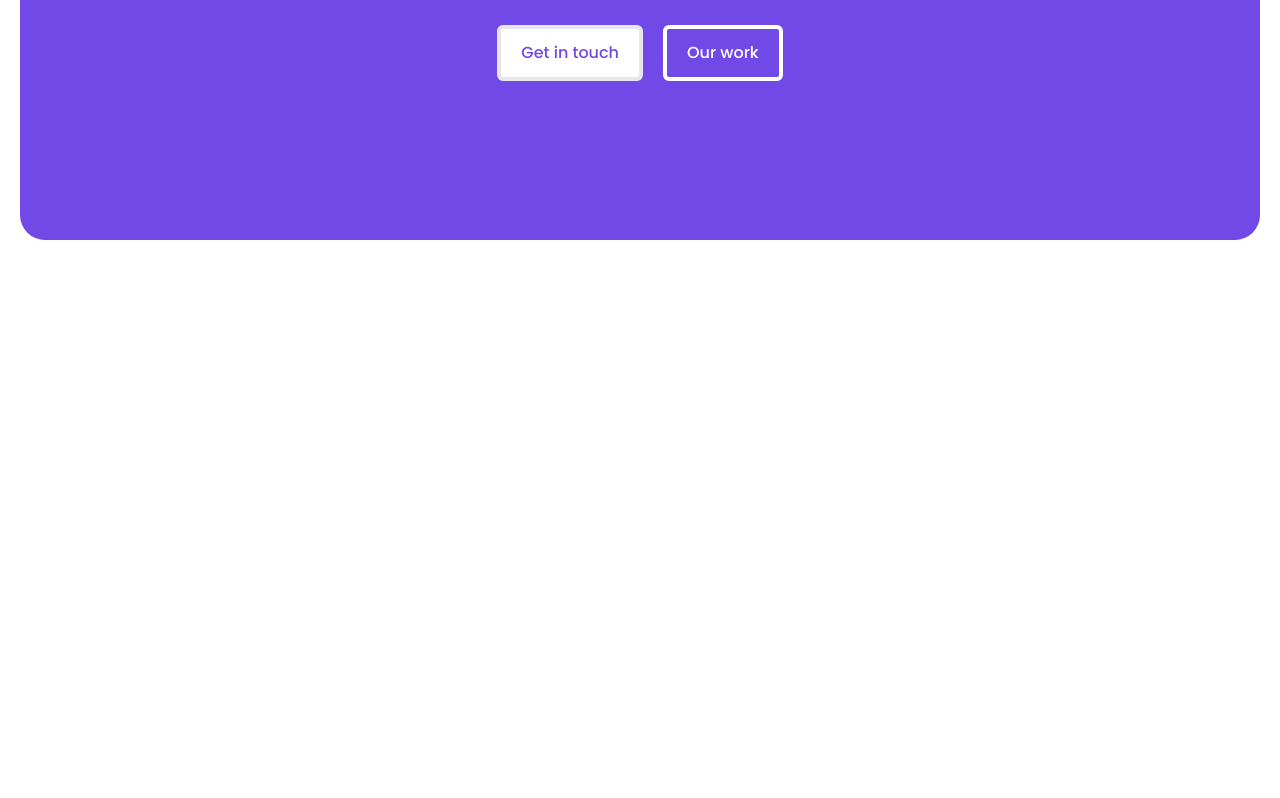
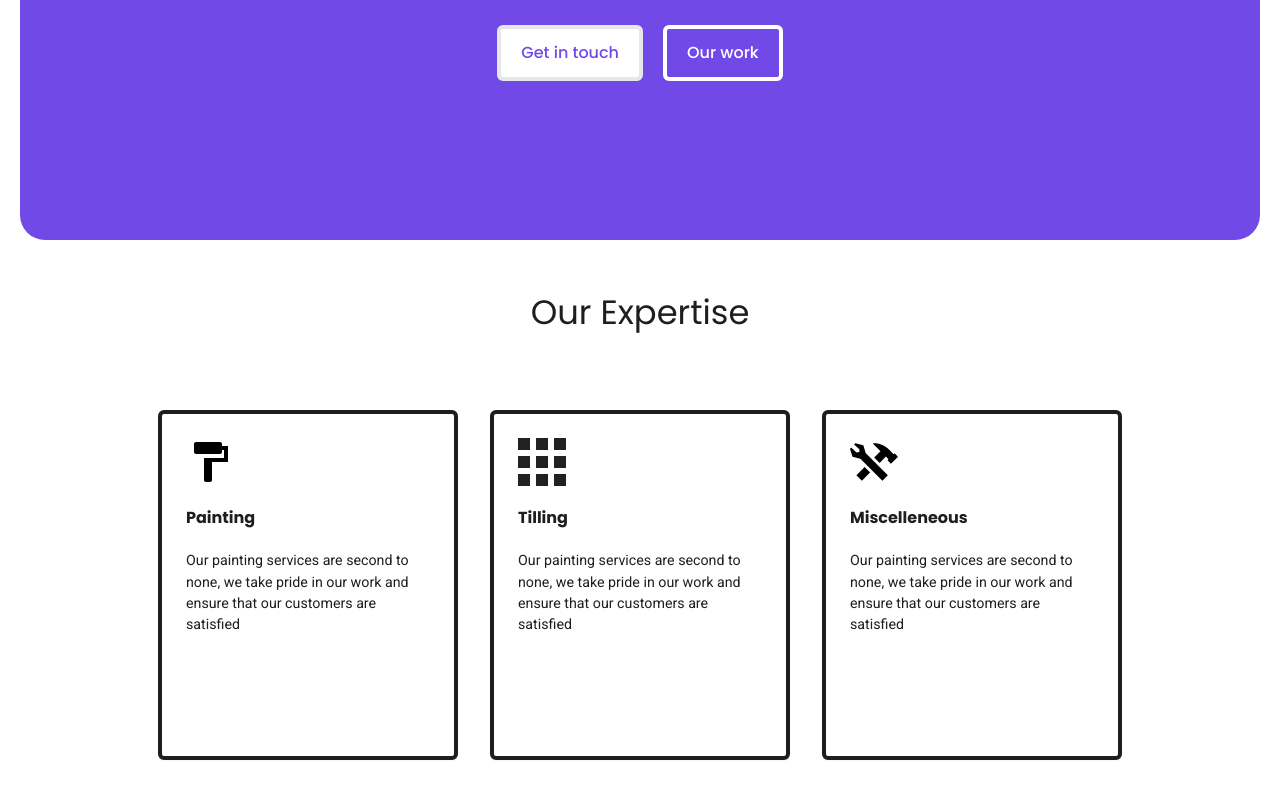
Before and after one commit to pmita/ahandymaninnewcastle.co.uk, a Next.js app: page / in a window 1280 px wide. Shown: the part 460-1258 px from the top of the page. Before the commit the page ends 800 px from the top, so only its background shows below. Built offline with nearby package versions, Linux system fonts and the light colour scheme.

Commit message:
style(landing-page): adding selling points in card form

```diff
--- a/app/page.tsx
+++ b/app/page.tsx
@@ -10,8 +10,10 @@ import {
   bannerVariants
 } from "@/components/banner";
 import { buttonVariants } from "@/components/ui/button";
+import { Card, CardDescription, CardHeader, CardTitle } from "@/components/ui/card";
 // UTILS
 import { cn } from "@/utils/helpers";
+import { DrillAndWrenchSVG, PaintBrushSVG, TillingSVG } from "@/components/SVGs";
 
 export default function Home() {
   return (
@@ -40,6 +42,34 @@ export default function Home() {
           </Link>
         </BannerFooter>
       </Banner>
+
+      <section className={cn(bannerVariants({ variant: "center", size: "threeQuarters", className: "flex-col items-stretch gap-10" }))}>
+        <h2 className="font-font font-poppins text-xl text-primary text-center">Our Expertise</h2>
+        <div className="grid grid-cols-[repeat(auto-fit,minmax(240px,300px))] auto-rows-[350px] gap-8 mx-0 my-4 p-4 justify-center">
+          <Card className={cn("border-solid border-primary border-[0.3rem]")}>
+            <CardHeader>
+              <PaintBrushSVG width={48} height={48} fill="black"/>
+              <CardTitle className="text-lg text-primary font-bold font-poppins">Painting</CardTitle>
+              <CardDescription className="text-primary font-roboto">Our painting services are second to none, we take pride in our work and ensure that our customers are satisfied</CardDescription>
+            </ CardHeader>
+          </Card>
+          <Card className={cn("border-solid border-primary border-[0.3rem]")}>
+            <CardHeader>
+              <TillingSVG width={48} height={48} fill="black"/>
+              <CardTitle className="text-lg text-primary font-bold font-poppins">Tilling</CardTitle>
+              <CardDescription className="text-primary font-roboto">Our painting services are second to none, we take pride in our work and ensure that our customers are satisfied</CardDescription>
+            </ CardHeader>
+          </Card>
+          <Card className={cn("border-solid border-primary border-[0.3rem]")}>
+            <CardHeader>
+              <DrillAndWrenchSVG width={48} height={48} fill="black"/>
+              <CardTitle className="text-lg text-primary font-bold font-poppins">Miscelleneous</CardTitle>
+              <CardDescription className="text-primary font-roboto">Our painting services are second to none, we take pride in our work and ensure that our customers are satisfied</CardDescription>
+            </ CardHeader>
+          </Card>
+        </div>
+      </section>
+
     </main>
   );
 }
```
